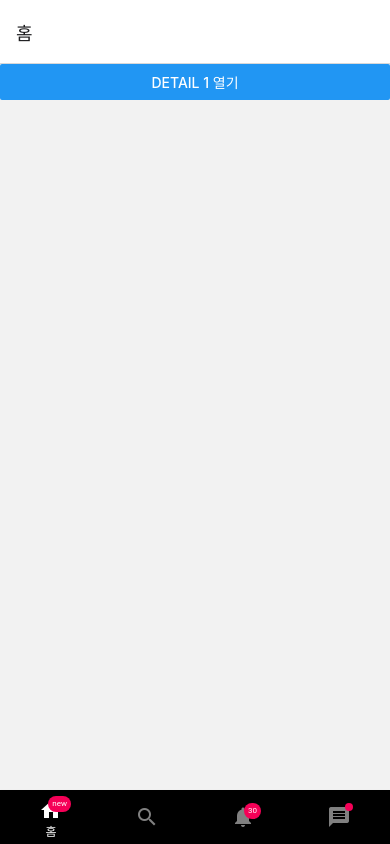
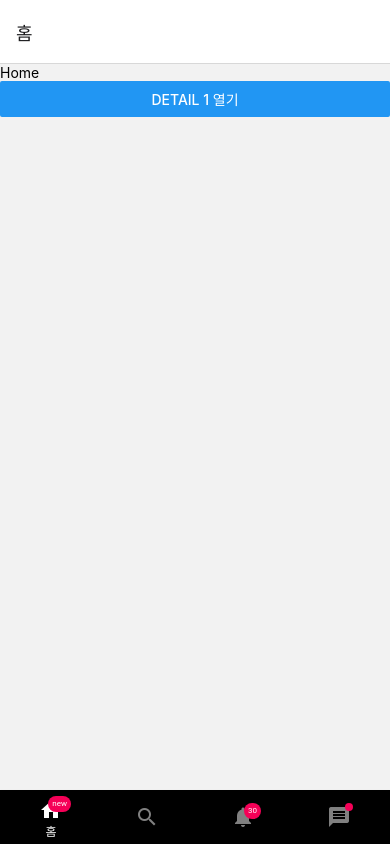
Before and after one commit to slo-ow/reactNative-navigation, a React Native app: screen /Main in a window 390 px wide. Built offline with nearby package versions, Linux system fonts and the light colour scheme.

Commit message:
useCallback() 사용

```diff
--- a/screens/DetailScreen.js
+++ b/screens/DetailScreen.js
@@ -1,5 +1,11 @@
 import React, {useEffect} from 'react';
 import {View, Text, StyleSheet, Button} from 'react-native';
+import {useRoute} from '@react-navigation/native';
+
+function IDText() {
+  const route = useRoute();
+  return <Text style={styles.text}>id: {route.params.id}</Text>;
+}
 
 function DetailScreen({route, navigation}) {
   useEffect(() => {
@@ -10,7 +16,7 @@ function DetailScreen({route, navigation}) {
 
   return (
     <View style={styles.block}>
-      <Text style={styles.text}>id: {route.params.id}</Text>
+      <IDText />
       <View style={styles.buttons}>
         <Button
           title="다음"
--- a/screens/MainScreen.js
+++ b/screens/MainScreen.js
@@ -1,22 +1,35 @@
-import React from 'react';
+import React, {useEffect, useCallback} from 'react';
 import {createMaterialBottomTabNavigator} from '@react-navigation/material-bottom-tabs';
 import {Text, View, Button} from 'react-native';
 import Icon from 'react-native-vector-icons/MaterialIcons';
+import {useNavigation, useFocusEffect} from '@react-navigation/native';
 
 const Tab = createMaterialBottomTabNavigator();
 
+function OpenDetailButton() {
+  const navigation = useNavigation();
+
+  return (
+    <Button
+      title="Detail 1 열기"
+      onPress={() => navigation.push('Detail', {id: 1})}
+    />
+  );
+}
+
 function HomeScreen({navigation}) {
+  useFocusEffect(
+    useCallback(() => {
+      console.log('이 화면을 보고 있어요.');
+      return () => {
+        console.log('다른 화면으로 넘어갔어요.');
+      };
+    }, []),
+  );
   return (
     <View>
-      <Text></Text>
-      <Button
-        title="Detail 1 열기"
-        onPress={() =>
-          navigation.push('Detail', {
-            id: 1,
-          })
-        }
-      />
+      <Text>Home</Text>
+      <OpenDetailButton />
     </View>
   );
 }
```
